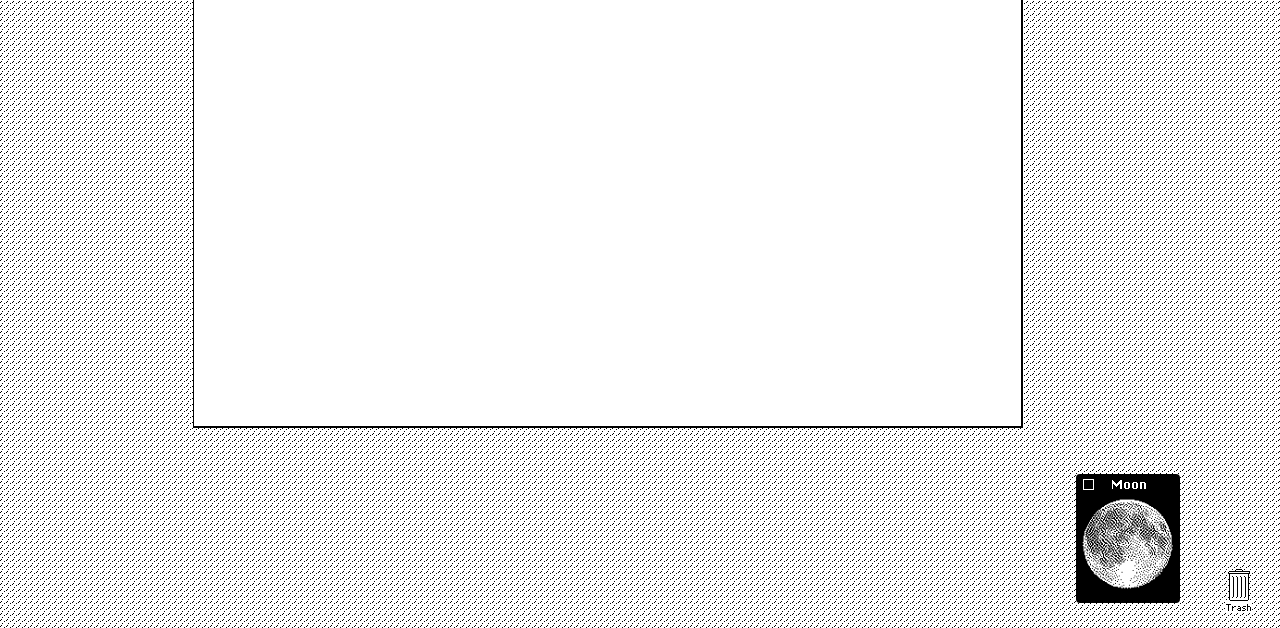
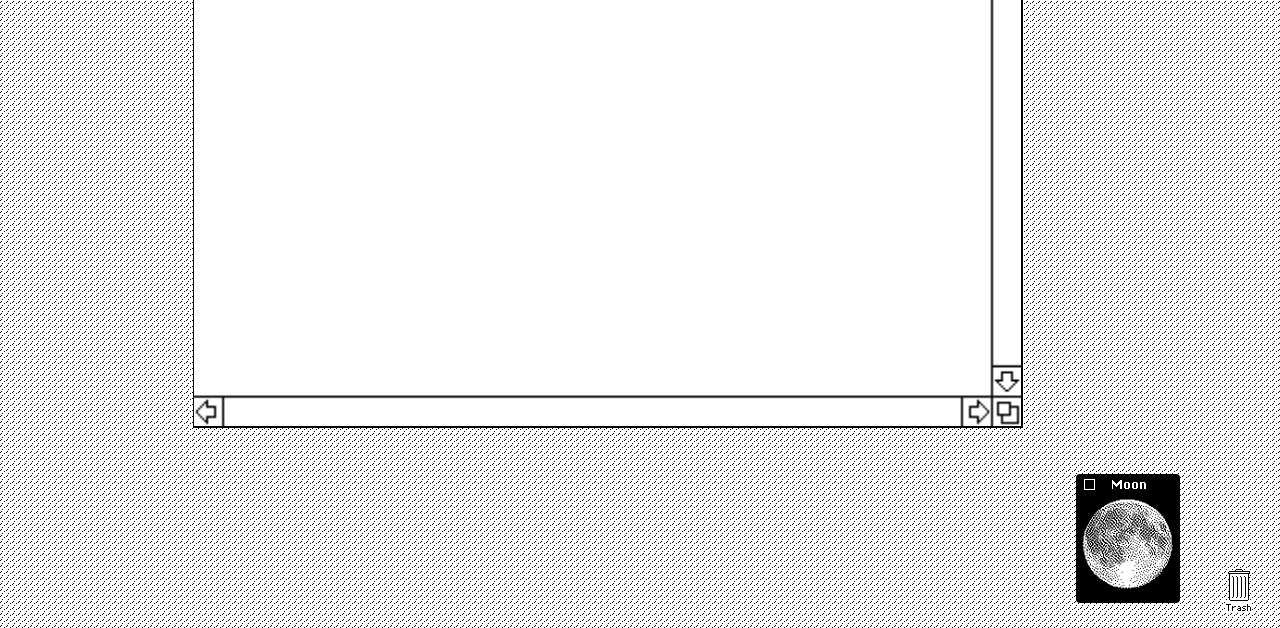
Before and after one commit to that1guywill/Mac-Classic-Dashboard-Pi, a website: page index.html in a window 1280 px wide. Shown: the part 172-800 px from the top of the page. Drawn offline with nearby package versions, Linux system fonts and the light colour scheme.

Commit message:
added scrollbars to window

```diff
--- a/contentstyle.css
+++ b/contentstyle.css
@@ -222,7 +222,8 @@ body{
 .contentarea {
     width: 68%;
     height: 60%;
-    background-color: white;
+    background: url(src/img/scrollbar-bg.png), #fff ;
+    background-size: 100% 100%;
     border: 1px solid black;
     border-right: 2px solid black;
     border-bottom: 2px solid black;
@@ -298,17 +299,18 @@ body{
 
 .moontitlebar img{
     float: left;
-    padding-left: 5px;
+    padding-left: 6px;
     padding-top: 3px;
-    padding-right: 18px;
+    padding-right: 17px;
 }
 
 .moontitlebar p{
+    font-family: Chicago;
+    color: white;
     margin: 0;
     float: left;
     padding-top: 1px;
 }
-
 
 
 .moonimage{
```
Also changed, not shown: src/img/scrollbar-bg.png (added).
